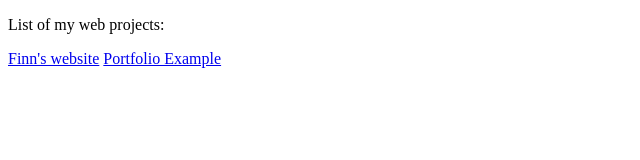
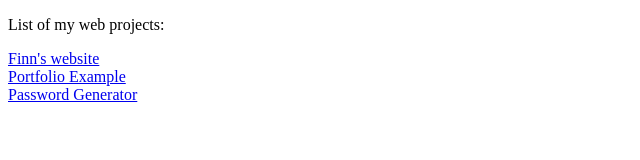
Before and after one commit to nik-lmao/hackclub-arcade, a plain HTML site: page index.html in a window 1280 px wide. Shown: the whole page, without its empty margins (0-640 px from the left). Drawn offline with Linux system fonts and the light colour scheme.

Commit message:
Update index.html

```diff
--- a/index.html
+++ b/index.html
@@ -8,6 +8,9 @@
 <body>
     <p>List of my web projects:</p>
     <a href="/finn/index.html">Finn's website</a>
+    <br>
     <a href="/portfolio/index.html">Portfolio Example</a>
+    <br>
+    <a href="/password-generator/index.html">Password Generator</a>
 </body>
 </html>
```
